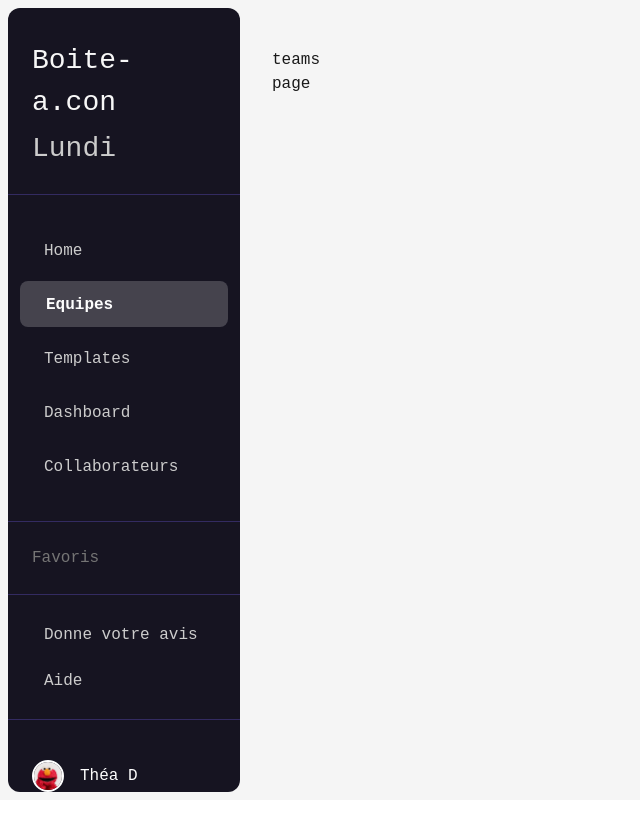
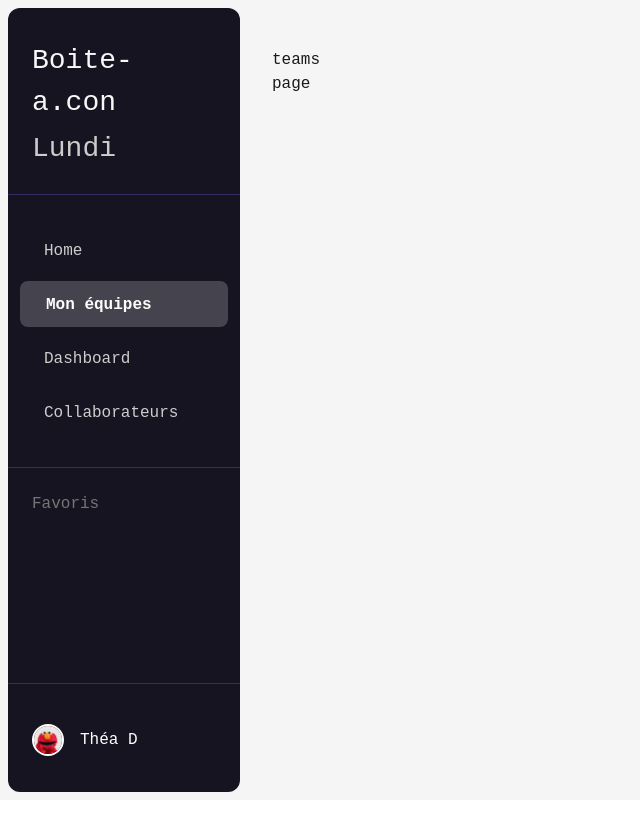
Before and after one commit to eltha9/lundi-app, a Vue app: page /teams in a window 1280 px wide. Shown: the whole page, without its empty margins (0-640 px from the left). After the commit the page ends 800 px from the top, so only its background shows below. Built offline with nearby package versions, Linux system fonts and the light colour scheme.

Commit message:
update sidebar information

```diff
--- a/src/views/Dashboard/Sidebar/index.vue
+++ b/src/views/Dashboard/Sidebar/index.vue
@@ -9,23 +9,19 @@
 				<span class="text-greyscale-400 sato-l-s">Lundi</span>
 			</div>
 			<div class="top-menu menu-list flex flex-col py-8 px-3 sato-l-l">
-				<router-link :to="{ name: 'dashboard-home' }" class="link" title="home">
+				<router-link :to="{name: 'dashboard-home'}" class="link" title="home">
 					<i class="icon-home"></i>
 					<span class="sato-l-l">Home</span>
 				</router-link>
-				<router-link :to="{ name: 'dashboard-teams' }" class="link" title="Equipes">
+				<router-link :to="{name: 'dashboard-teams'}" class="link" title="Equipes">
 					<i class="icon-grid"></i>
-					<span class="sato-l-l">Equipes</span>
+					<span class="sato-l-l">Mon équipes</span>
 				</router-link>
-				<router-link :to="{ name: 'dashboard-templates' }" class="link" title="Templates">
-					<i class="icon-tag"></i>
-					<span class="sato-l-l">Templates</span>
-				</router-link>
-				<router-link :to="{ name: 'dashboard-analytics' }" class="link" title="Dashboard">
+				<router-link :to="{name: 'dashboard-analytics'}" class="link" title="Dashboard">
 					<i class="icon-layout"></i>
 					<span class="sato-l-l">Dashboard</span>
 				</router-link>
-				<router-link :to="{ name: 'dashboard-collaborators' }" class="link" title="Collaborateurs">
+				<router-link :to="{name: 'dashboard-collaborators'}" class="link" title="Collaborateurs">
 					<i class="icon-users"></i>
 					<span class="sato-l-l">Collaborateurs</span>
 				</router-link>
@@ -56,7 +52,7 @@
 		</div>
 
 		<div class="bottom menu-list flex flex-col">
-			<div class="bottom-setting flex flex-col py-4 px-3">
+			<!-- <div class="bottom-setting flex flex-col py-4 px-3">
 				<router-link to="/dashboard/avis" class="link" title="Donner votre avis">
 					<i class="icon-message-alt"></i>
 					<span class="sato-l-l">Donne votre avis</span>
@@ -65,7 +61,7 @@
 					<i class="icon-circle-help"></i>
 					<span class="sato-l-l">Aide</span>
 				</router-link>
-			</div>
+			</div> -->
 			<div class="bottom-user flex justify-between items-center">
 				<div class="flex items-center">
 					<avatar :url="me.picture" class="mr-4" />
@@ -202,11 +198,11 @@
 </style>
 
 <script>
-	import { mapGetters, mapMutations, mapState } from "vuex";
-	import Avatar from "@/components/lundi-uiKit/avatar/Avatar.vue";
+	import {mapGetters, mapMutations, mapState} from 'vuex';
+	import Avatar from '@/components/lundi-uiKit/avatar/Avatar.vue';
 	// import Btn from '@/components/lundi-uiKit/Button.vue'
 	export default {
-		name: "Sidebar",
+		name: 'Sidebar',
 		components: {
 			Avatar,
 		},
@@ -216,13 +212,13 @@
 			};
 		},
 		computed: {
-			...mapState(["isSidebarCollapsed", "me", "compagnie"]),
-			...mapGetters(["getFullName"]),
+			...mapState(['isSidebarCollapsed', 'me', 'compagnie']),
+			...mapGetters(['getFullName']),
 		},
 		methods: {
-			...mapMutations(["setSidebarCollapsed"]),
+			...mapMutations(['setSidebarCollapsed']),
 			collapseBar() {
-				console.log("plp");
+				console.log('plp');
 				this.setSidebarCollapsed(!this.isSidebarCollapsed);
 			},
 		},
```
